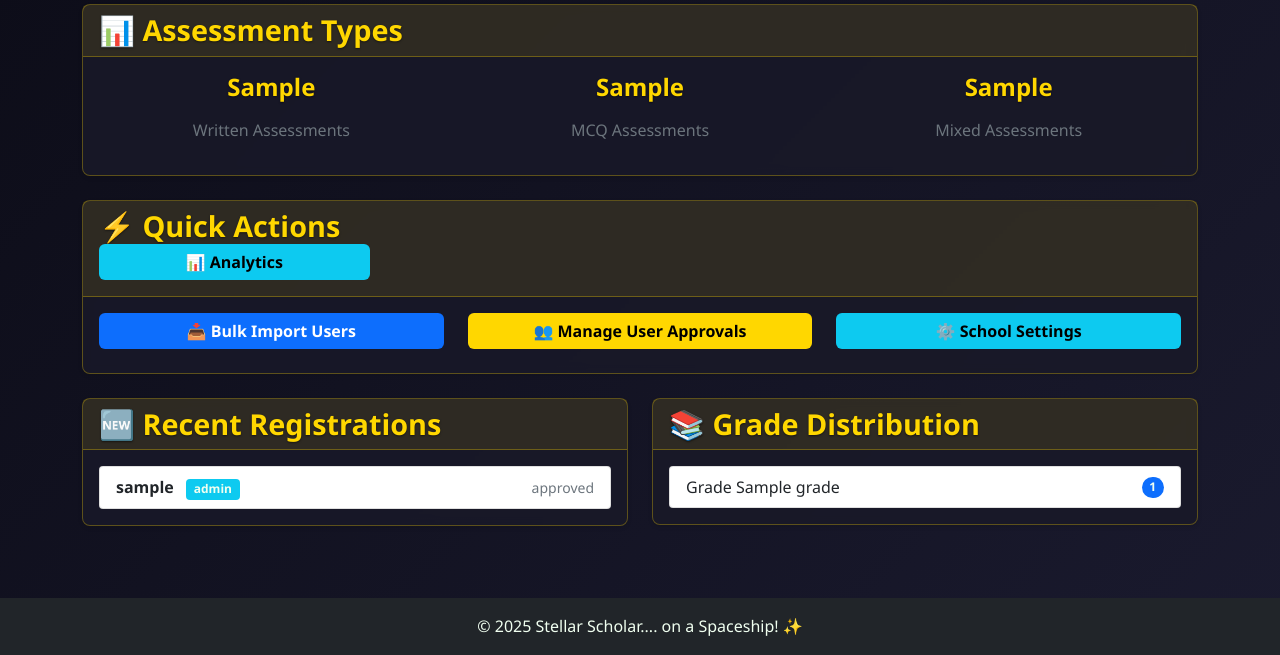
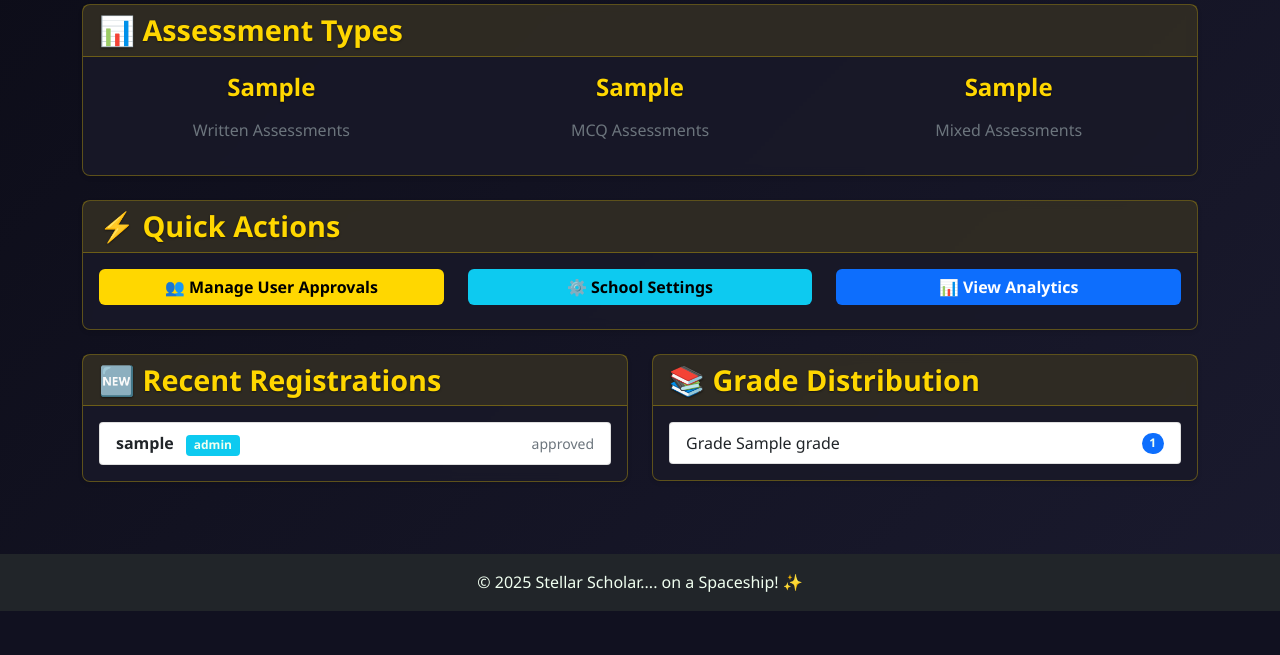
Before and after one commit to siriusbrak7/stellar-scholar, a Flask app: template templates/school_admin_dashboard.html in a window 1280 px wide. Shown: the part 474-1129 px from the top of the page. After the commit the page ends 1085 px from the top, so only its background shows below. Run offline with Flask 3, Linux system fonts and the light colour scheme; the template is opened without the code that fills it: most values are stand-ins (such as "Sample title", 1, 10 or a date in 2020).

Commit message:
fix: remove broken bulk_import_users link from school admin dashboard

```diff
--- a/config.py
+++ b/config.py
@@ -4,4 +4,4 @@ class Config:
     SECRET_KEY = os.environ.get('SECRET_KEY') or 'your-production-secret-key-here'
     SESSION_PERMANENT = True
     PERMANENT_SESSION_LIFETIME = 604800  # 7 days
-    # Removed email configuration - not used in current implementation
+    # Removed unused email configuration
--- a/templates/school_admin_dashboard.html
+++ b/templates/school_admin_dashboard.html
@@ -83,8 +83,6 @@
         </div>
     </div>
 
-
-
     <!-- Assessment Types -->
     <div class="row mb-4">
         <div class="col-12">
@@ -118,19 +116,10 @@
             <div class="card">
                 <div class="card-header">
                     <h5 class="card-title mb-0">⚡ Quick Actions</h5>
-                    <div class="col-md-3 mb-2">
-    <a href="{{ url_for('school_admin_analytics') }}" class="btn btn-info w-100">
-        📊 Analytics
-    </a>
-</div>
                 </div>
                 <div class="card-body">
                     <div class="row">
-                        <div class="col-md-4 mb-2">
-                            <a href="{{ url_for('bulk_import_users') }}" class="btn btn-primary w-100">
-                                📥 Bulk Import Users
-                            </a>
-                        </div>
+                        <!-- REMOVED: Bulk Import Users button (route doesn't exist) -->
                         <div class="col-md-4 mb-2">
                             <a href="{{ url_for('admin_dashboard') }}" class="btn btn-warning w-100">
                                 👥 Manage User Approvals
@@ -139,6 +128,11 @@
                         <div class="col-md-4 mb-2">
                             <a href="{{ url_for('school_settings') }}" class="btn btn-info w-100">
                                 ⚙️ School Settings
+                            </a>
+                        </div>
+                        <div class="col-md-4 mb-2">
+                            <a href="{{ url_for('school_admin_analytics') }}" class="btn btn-primary w-100">
+                                📊 View Analytics
                             </a>
                         </div>
                     </div>
```
